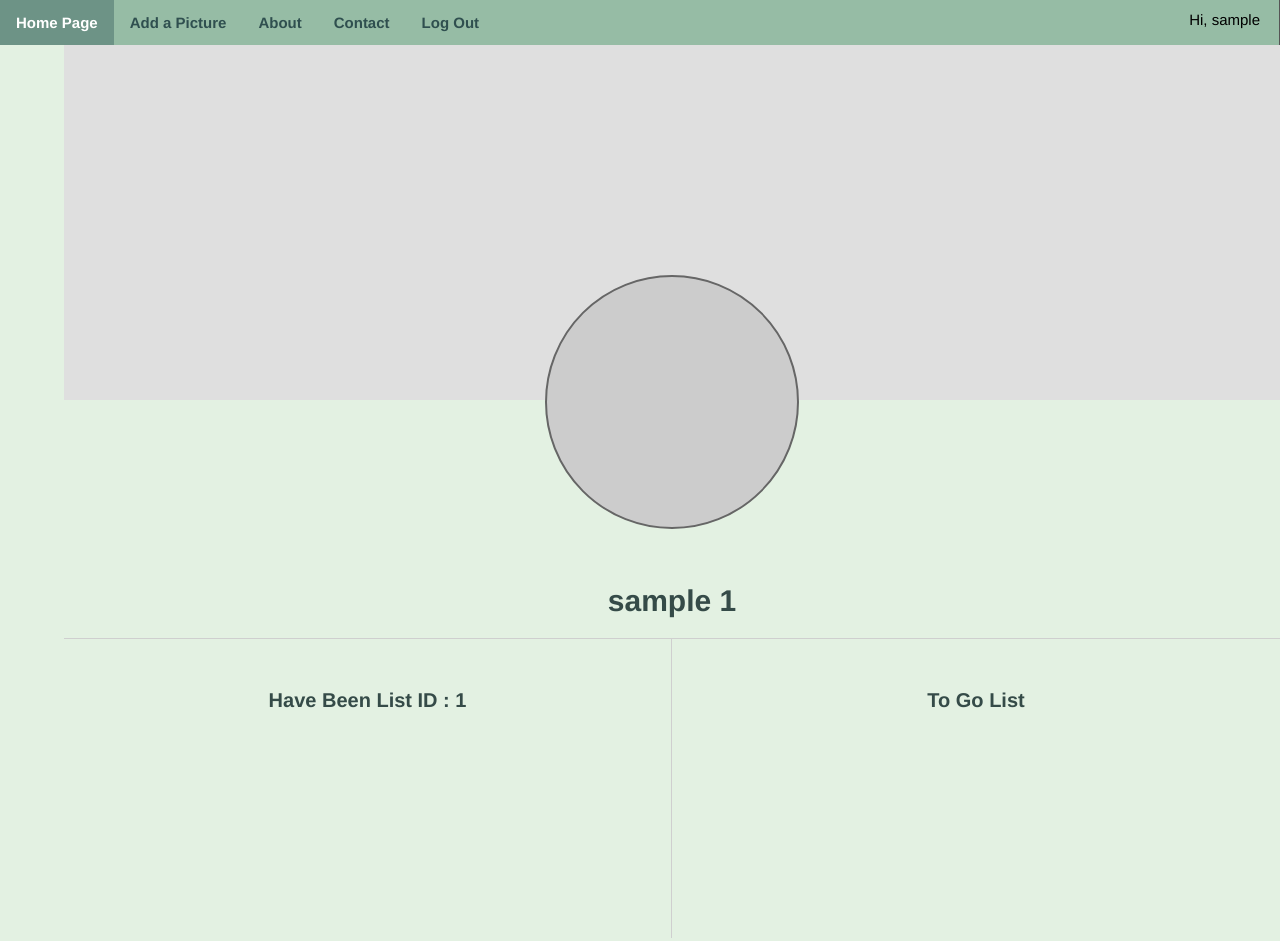
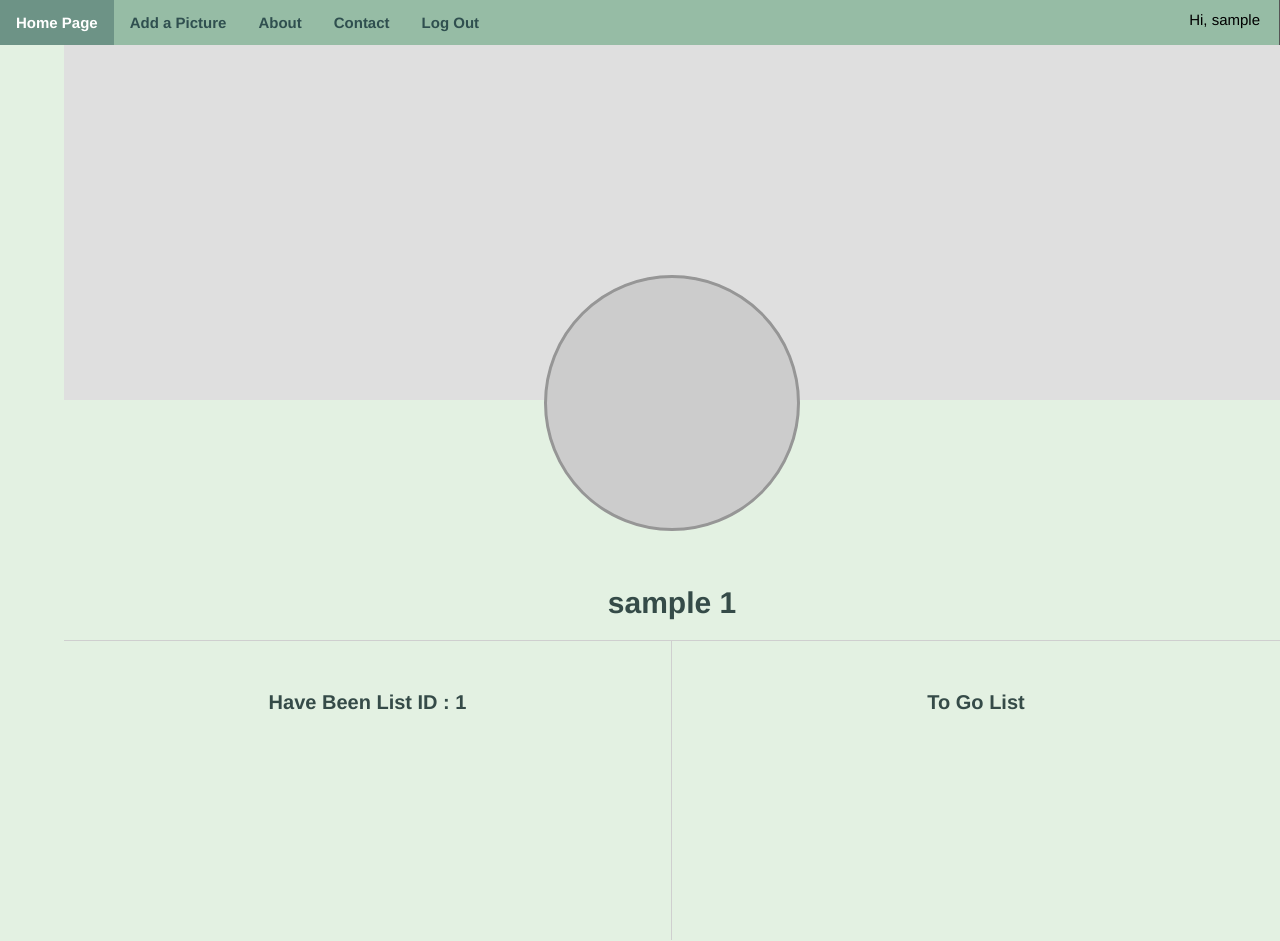
Before and after one commit to cynthi-a/Wandr, a Django app: template templates/wandr/user_profile.html in a window 1280 px wide. Run offline with Django 3.2, Linux system fonts and the light colour scheme; the template is opened without the code that fills it: values that come from a table or form of the project are taken from there, others are empty; the visitor is signed in with stand-in values (Sample User, id 1); data comes from the database, SQL or seed files in the repository.

Commit message:
small changes to user profile

```diff
--- a/templates/wandr/user_profile.html
+++ b/templates/wandr/user_profile.html
@@ -35,12 +35,12 @@
         {% if user.userprofile.picture %}
             <div id="profile-picture-wrapper" style="width:250px;height:250px;border:7px solid #fff;border-radius:50%;margin-top:-125px;overflow:hidden;">
                 {% if this_user %}
-                    <div class="edit-profile-pic-icon"><a href="upload_profile_picture"><img src="../../../static/images/edit_pencil.jpg"></div></a>
+                    <div class="edit-profile-pic-icon"><a href="upload_profile_picture"><img src="../../../static/images/edit_pencil.jpg" /></a></div>
                 {% endif %}
                     <img src="/media/{{ user.userprofile.picture }}" style="width:250px;" alt="profile_image">
             </div>
         {% else %}
-            <div style="width:250px;height:250px;border:2px solid #666;background:#ccc;border-radius:50%;margin-top:-125px;overflow:hidden;position:relative;">
+            <div style="width:250px;height:250px;border:3px solid #969696;background:#ccc;border-radius:50%;margin-top:-125px;overflow:hidden;position:relative;">
 {# Change to dynamic urls #}
                 {% if this_user %}
                     <a href="upload_profile_picture"><img src="../../../static/images/add-profile-picture.jpg" style="margin:-20px 0 0 -10px" alt="profile_image"></a>
```
